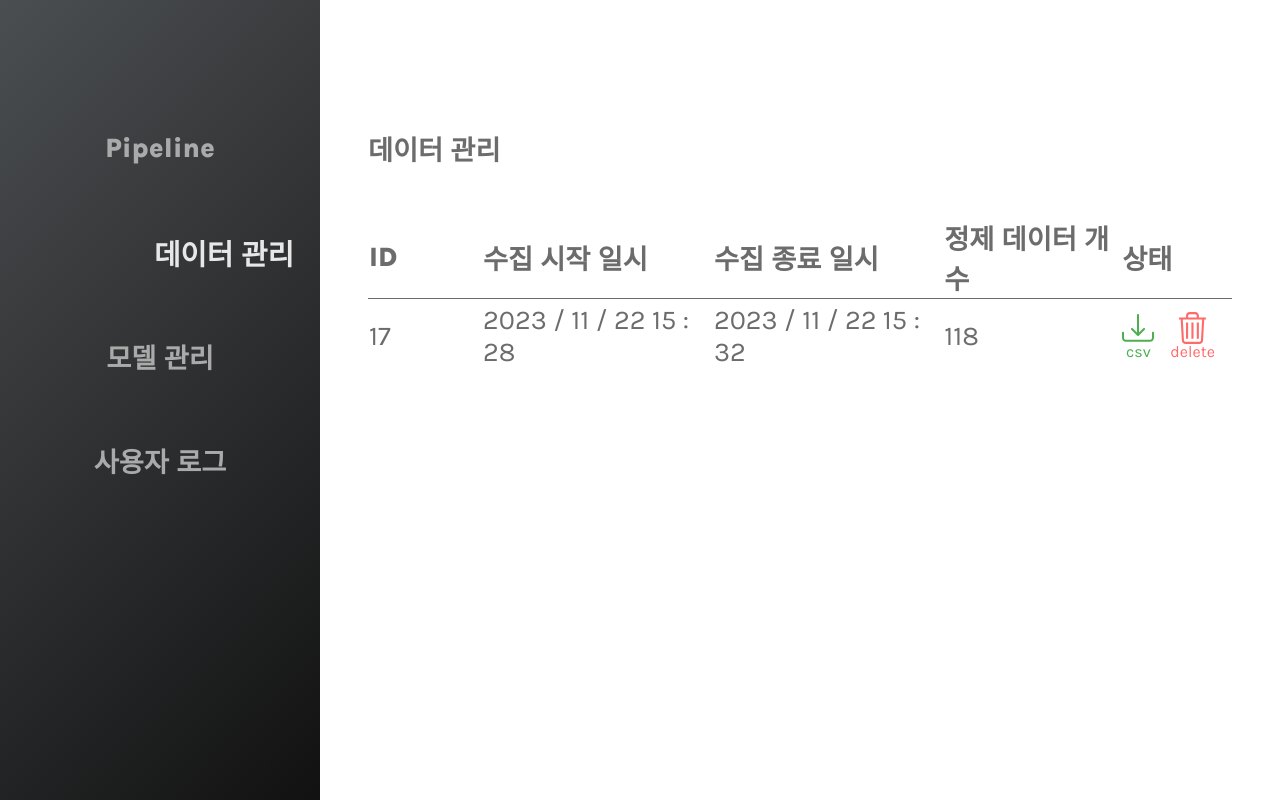
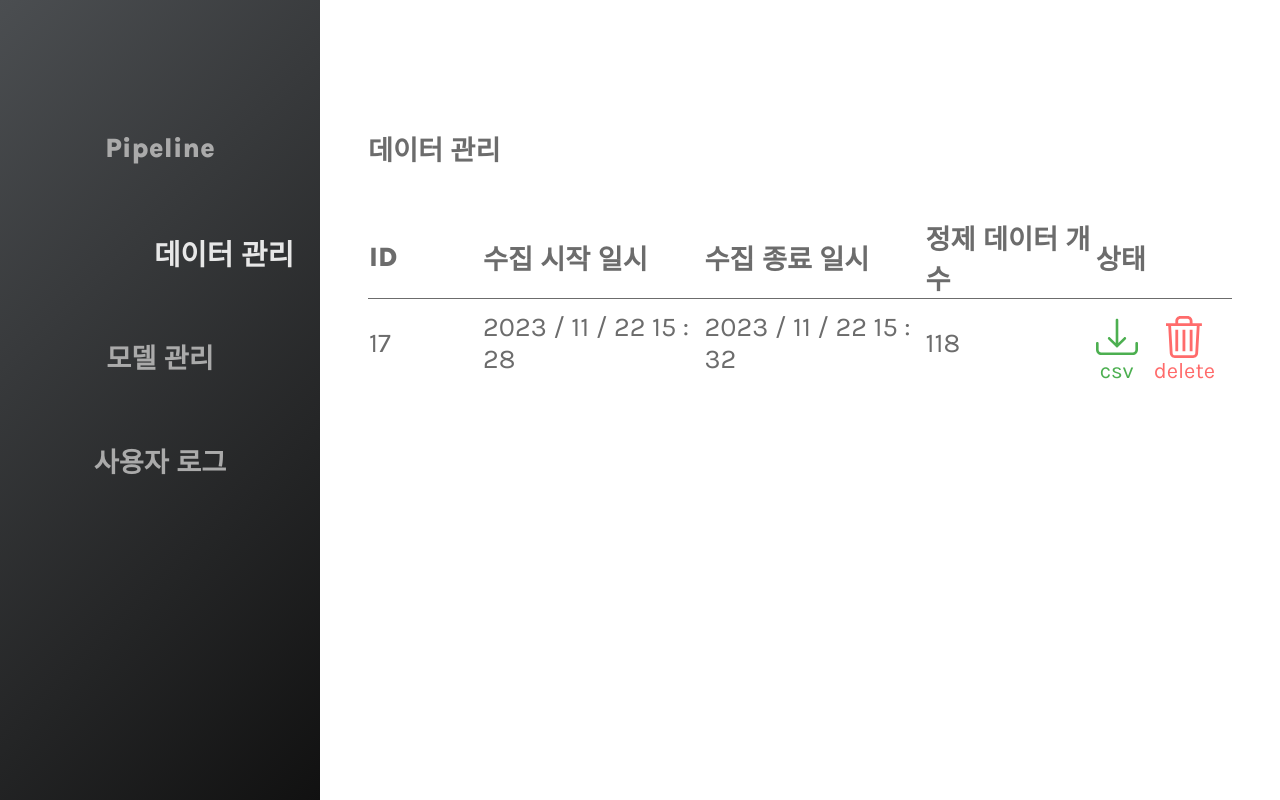
Before and after one commit to hard-coding-mlops/mini-mlops-react, a React (Create React App) app: page /data in a window 1280 px wide. Built offline with nearby package versions, Linux system fonts and the light colour scheme.

Commit message:
style: 데이터 관리 페이지 스타일 수정

```diff
--- a/src/components/Icon/Icon.module.css
+++ b/src/components/Icon/Icon.module.css
@@ -9,10 +9,10 @@
 }
 
 .icon {
-  height: 32px;
+  height: 42px;
 }
 
 .label {
-  line-height: 1rem;
-  font-size: 16px;
+  line-height: 1.7rem;
+  font-size: 22px;
 }
--- a/src/pages/DataManagement/DataManagement.jsx
+++ b/src/pages/DataManagement/DataManagement.jsx
@@ -12,7 +12,7 @@ function DataManagement() {
       </HeaderTemplate>
       <BodyTemplate>
         <table className={styles.table}>
-          <thead>
+          <thead className={styles.tableHeader}>
             <tr>
               <th className={styles.tableHeaderLabel} style={{ width: '7rem' }}>
                 ID
--- a/src/pages/DataManagement/DataManagement.module.css
+++ b/src/pages/DataManagement/DataManagement.module.css
@@ -2,7 +2,6 @@
   width: 100%;
   border-collapse: collapse;
 }
-
 .tableHeaderLabel,
 .tableData {
   height: 4.5rem;
@@ -20,8 +19,7 @@
 .condition {
   display: flex;
   flex-direction: row;
-  /* justify-content: flex-start;
-  align-items: flex-start; */
+  padding-top: 1rem;
 }
 
 th {
```
